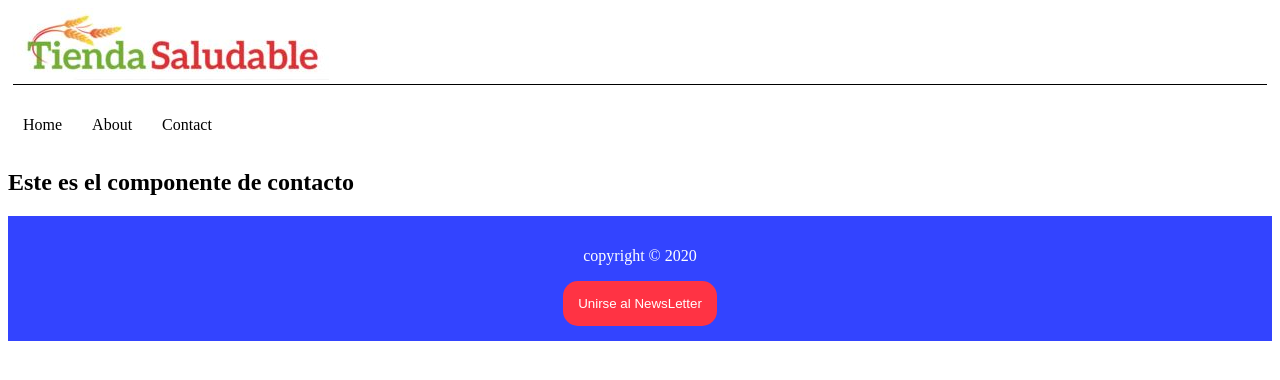
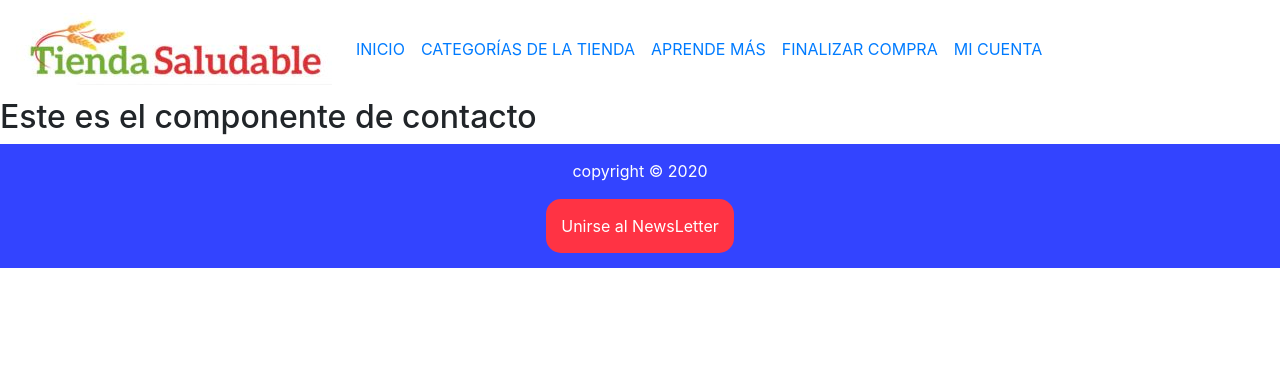
Before and after one commit to EstebanOG/Curso_React, a React app in the folder first_proyect/first_project/: page /contact in a window 1280 px wide. Shown: the top 380 px of the page. Built offline with nearby package versions, Linux system fonts and the light colour scheme.

Commit message:
Se agrega Bootstrap

```diff
--- a/first_proyect/first_project/package.json
+++ b/first_proyect/first_project/package.json
@@ -9,8 +9,10 @@
   },
   "dependencies": {
     "@babel/core": "^7.12.3",
+    "bootstrap": "^4.5.3",
     "prop-types": "^15.7.2",
     "react": "^17.0.0",
+    "react-bootstrap": "^1.4.0",
     "react-dom": "^17.0.0",
     "react-router-dom": "^5.2.0",
     "styled-components": "^5.2.1",
--- a/first_proyect/first_project/src/App.jsx
+++ b/first_proyect/first_project/src/App.jsx
@@ -1,7 +1,7 @@
 import React from 'react';
 import { BrowserRouter, Route, Switch } from 'react-router-dom';
 //@reach/router
-
+import 'bootstrap/dist/css/bootstrap.min.css';
 import './style.css';
 
 import Layout from './layout/Default';
@@ -13,11 +13,12 @@ import Detail from './pages/Detail';
 
 import Header from './Components/Header/index';
 
+
+
 function App() {
   return (
 
     <BrowserRouter>
-      <Header />
       <Layout>
         <Switch>
           <Route exact path="/" component={Home}></Route>
--- a/first_proyect/first_project/src/Components/Header/style.css
+++ b/first_proyect/first_project/src/Components/Header/style.css
@@ -1,6 +1,3 @@
 .header{
-    margin: 5px 5px 0px 5px;
-    border-bottom-style: solid;
-    border-bottom-color: black;
-    border-bottom-width: 1px;
+    margin: 0px 0px 0px 0px;
   }
--- a/first_proyect/first_project/src/Components/Product/index.jsx
+++ b/first_proyect/first_project/src/Components/Product/index.jsx
@@ -2,8 +2,11 @@ import React from 'react';
 import PropTypes, { func } from 'prop-types';
 
 import { Link } from 'react-router-dom';
+import ButtonUI from '../../UI/Button';
+import './style.css';
 
-import './style.css';
+import Card from 'react-bootstrap/Card';
+import Button from 'react-bootstrap/Button';
 
 function Product({
     id,
@@ -13,18 +16,19 @@ function Product({
     precio,
     }){
     return(
-
-        <article className = "card">
-            <button className="delete-button" onClick={onDelete}>
+    <Card style={{ width: '18rem' }}>
+        <button className="delete-button" onClick={onDelete}>
                 &times;
-            </button>
-            <div>
-                <img src={img} alt="Product"/>
-                <h2>{producto}</h2>
-                <h4>{precio}</h4>
-            </div>
-            <Link to={'product/'+id}>Ver más detalles</Link>
-        </article>
+        </button>
+        <Card.Img variant="top" src={img} />
+        <Card.Body>
+            <Card.Title>{producto}</Card.Title>
+            <Card.Text>
+            {precio}
+            </Card.Text>
+            <Button variant="light"><Link to={'product/'+id}>Ver más detalles</Link></Button>
+        </Card.Body>
+    </Card>
 
 
     );
@@ -49,3 +53,17 @@ Product.propTypes = {
 };
 
 export default Product;
+
+/* <article className = "card">
+            <button className="delete-button" onClick={onDelete}>
+                &times;
+            </button>
+            <div>
+                <img src={img} alt="Product"/>
+                <h2>{producto}</h2>
+                <h4>{precio}</h4>
+            </div>
+            <Button>
+                <Link to={'product/'+id}>Ver más detalles</Link>
+            </Button>
+        </article> */
--- /dev/null
+++ b/first_proyect/first_project/src/UI/Button.jsx
@@ -0,0 +1,11 @@
+import styled from 'styled-components';
+
+const Button = styled.button`
+    background-color: #f34;
+    color: white;
+    padding: 15px;
+    border:none;
+    border-radius: 15px;
+`;
+
+export default Button;
--- a/first_proyect/first_project/src/layout/Default.jsx
+++ b/first_proyect/first_project/src/layout/Default.jsx
@@ -1,12 +1,13 @@
 import React from 'react';
 
 import Navbar from './Navbar';
+import NavbarB from './NavbarBootstrap';
 import Footer from './Footer';
 
 function Default({ children }) {
   return (
     <>
-      <Navbar />
+      <NavbarB />
       <main>{children}</main>
       <Footer />
     </>
--- a/first_proyect/first_project/src/layout/Footer.jsx
+++ b/first_proyect/first_project/src/layout/Footer.jsx
@@ -1,5 +1,7 @@
 import React from 'react';
 import styled from 'styled-components';
+
+import Button from '../UI/Button';
 //css-in-js
 
 const FooterS = styled.footer`
@@ -9,13 +11,6 @@ const FooterS = styled.footer`
   text-align: center;
 `;
 
-const Button = styled.button`
-  background-color: #f34;
-  color: white;
-  padding: 15px;
-  border:none;
-  border-radius: 15px;
-`;
 function Footer() {
   return<FooterS>
     <p>copyright © 2020</p>
--- /dev/null
+++ b/first_proyect/first_project/src/layout/NavbarBootstrap.jsx
@@ -0,0 +1,26 @@
+import React from 'react';
+import Navbar from 'react-bootstrap/Navbar';
+import Nav from 'react-bootstrap/Nav';
+import Header from '../Components/Header/index';
+
+import { Link } from 'react-router-dom';
+
+function NavbarBootstrap(){
+    return(
+        <Navbar collapseOnSelect expand="lg" bg="white" variant="white">
+            <Navbar.Brand href="#home"><Header /></Navbar.Brand>
+            <Navbar.Toggle aria-controls="responsive-navbar-nav" />
+            <Navbar.Collapse id="responsive-navbar-nav">
+                <Nav className="mr-auto">
+                <Nav.Link ><Link to="/">INICIO</Link></Nav.Link>
+                <Nav.Link ><Link to="/about">CATEGORÍAS DE LA TIENDA</Link></Nav.Link>
+                <Nav.Link ><Link to="/contact">APRENDE MÁS</Link></Nav.Link>
+                <Nav.Link ><Link to="/about">FINALIZAR COMPRA</Link></Nav.Link>
+                <Nav.Link ><Link to="/about">MI CUENTA</Link></Nav.Link>
+                </Nav>
+            </Navbar.Collapse>
+        </Navbar>
+    );
+}
+
+export default NavbarBootstrap;
--- a/first_proyect/first_project/src/pages/Home.jsx
+++ b/first_proyect/first_project/src/pages/Home.jsx
@@ -5,7 +5,6 @@ import Store from '../Components/Store/index';
 function Home() {
   return (
     <div>
-      <h1>Este es el Home de mi aplicación</h1>
       <Store/>;
     </div>
   );
```
Also changed, not shown: first_proyect/first_project/src/Components/Product/CardBootstrap.jsx (added, +23 -0 lines), first_proyect/first_project/src/Data/data.json (+46 -39 lines), 2 other files (tests, documents, lock files or other folders).
